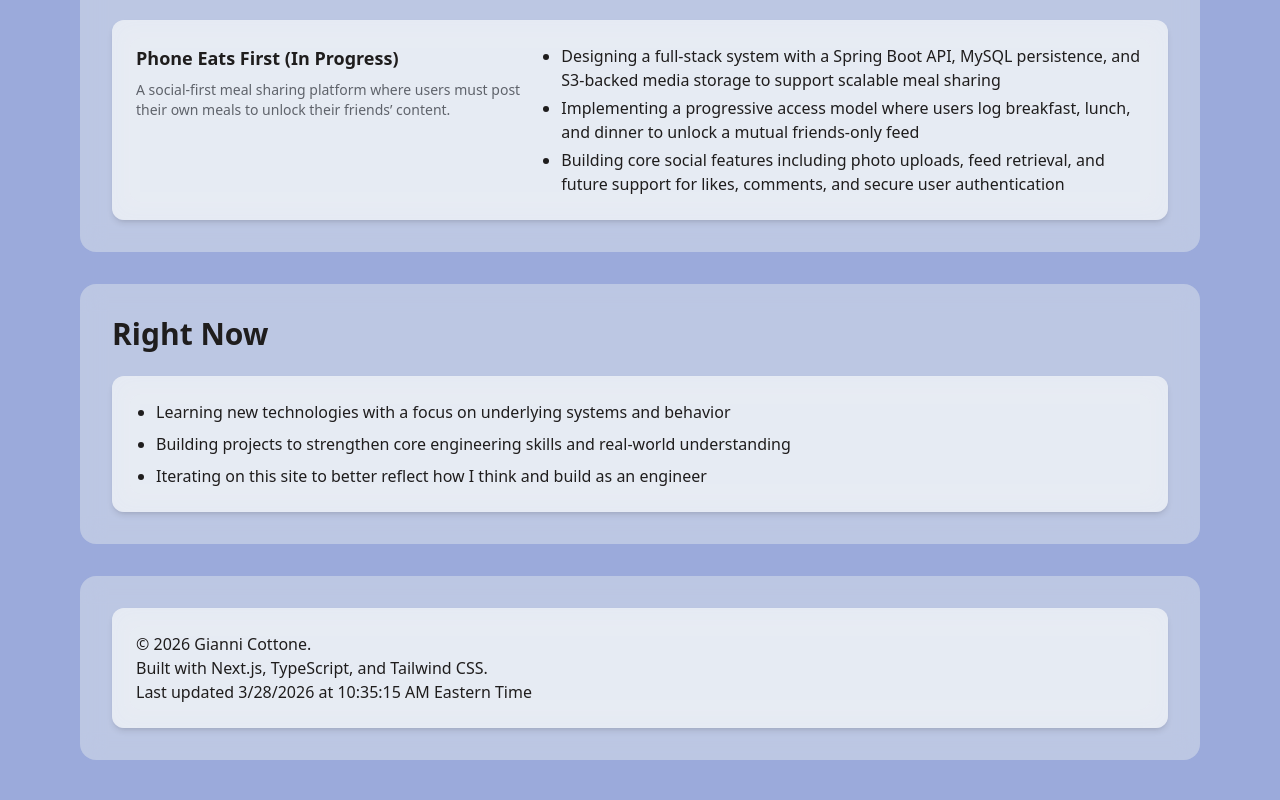
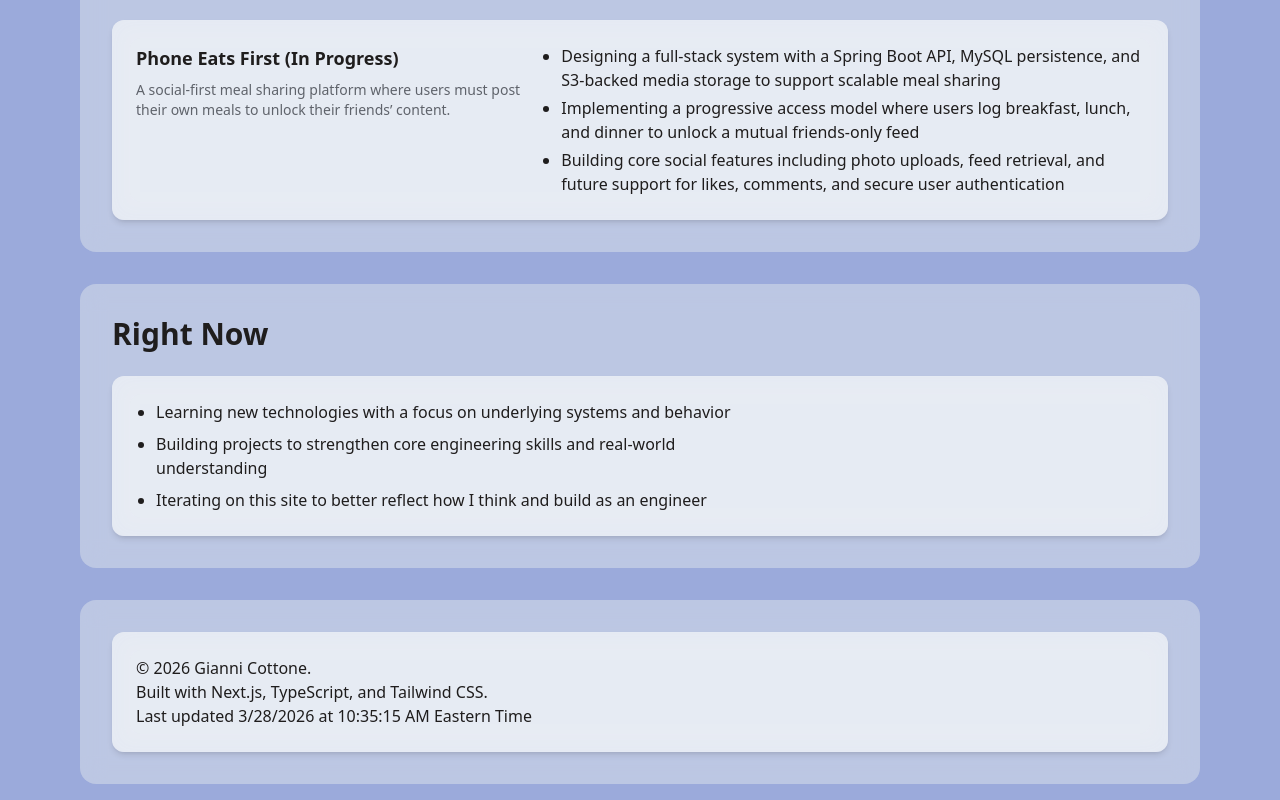
Before and after one commit to giannicottone/gianni-portfolio, a Next.js app: page / in a window 1280 px wide. Shown: the part 1037-1837 px from the top of the page. Before the commit the page ends 1813 px from the top, so only its background shows below. Built offline with nearby package versions, Linux system fonts and the light colour scheme.

Commit message:
Update Now.tsx

```diff
--- a/src/components/sections/Now.tsx
+++ b/src/components/sections/Now.tsx
@@ -8,7 +8,7 @@ export default function Now() {
       <SectionHeader title="Right Now" />
       <Card>
       <div className="grid gap-6">
-      <ul className="text-body list-disc pl-5 flex flex-col gap-2">
+<ul className="text-body list-disc pl-5 flex flex-col gap-2 md:max-w-prose">
       <li>
         Learning new technologies with a focus on underlying systems and behavior
       </li>
```
